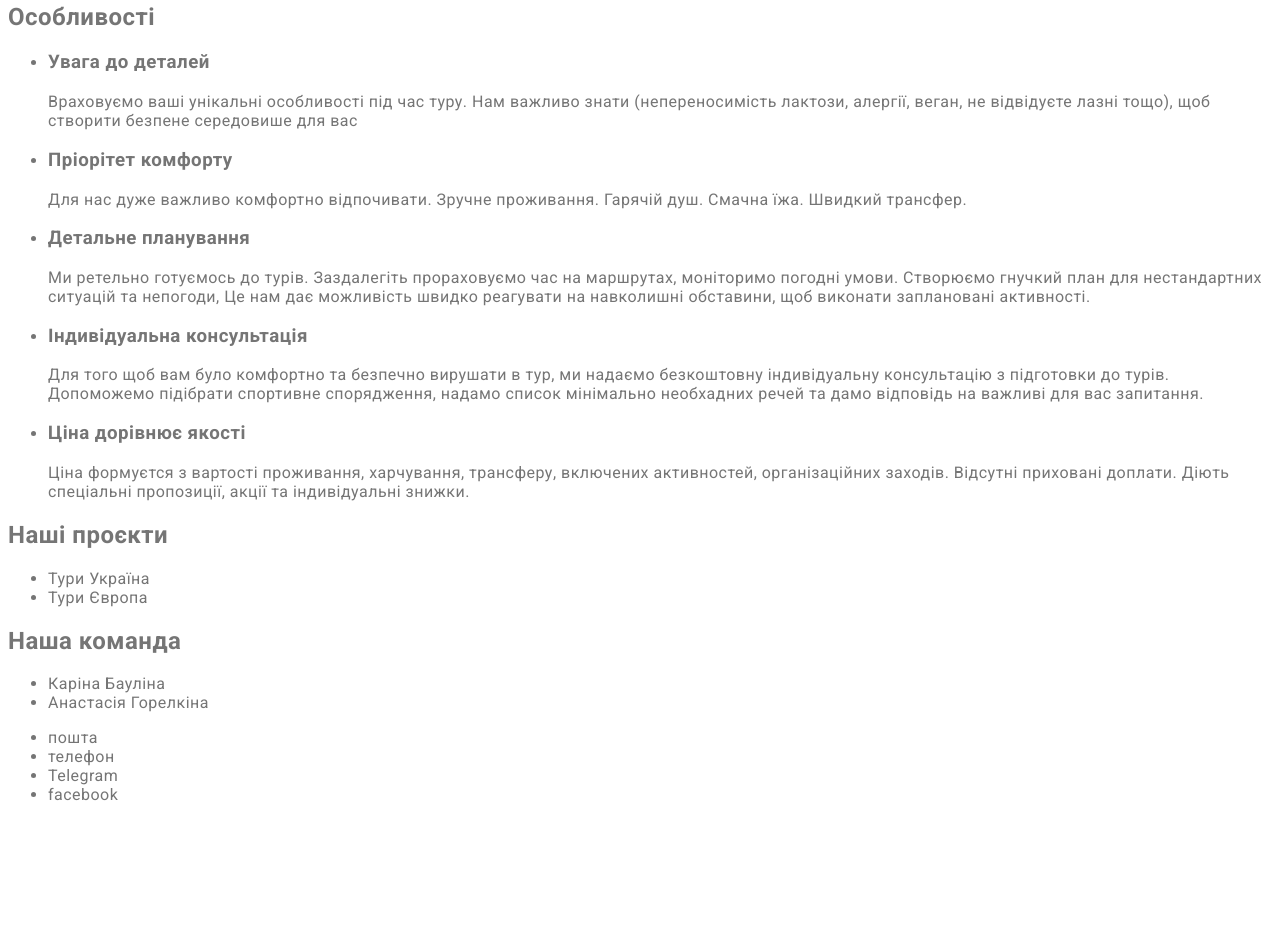
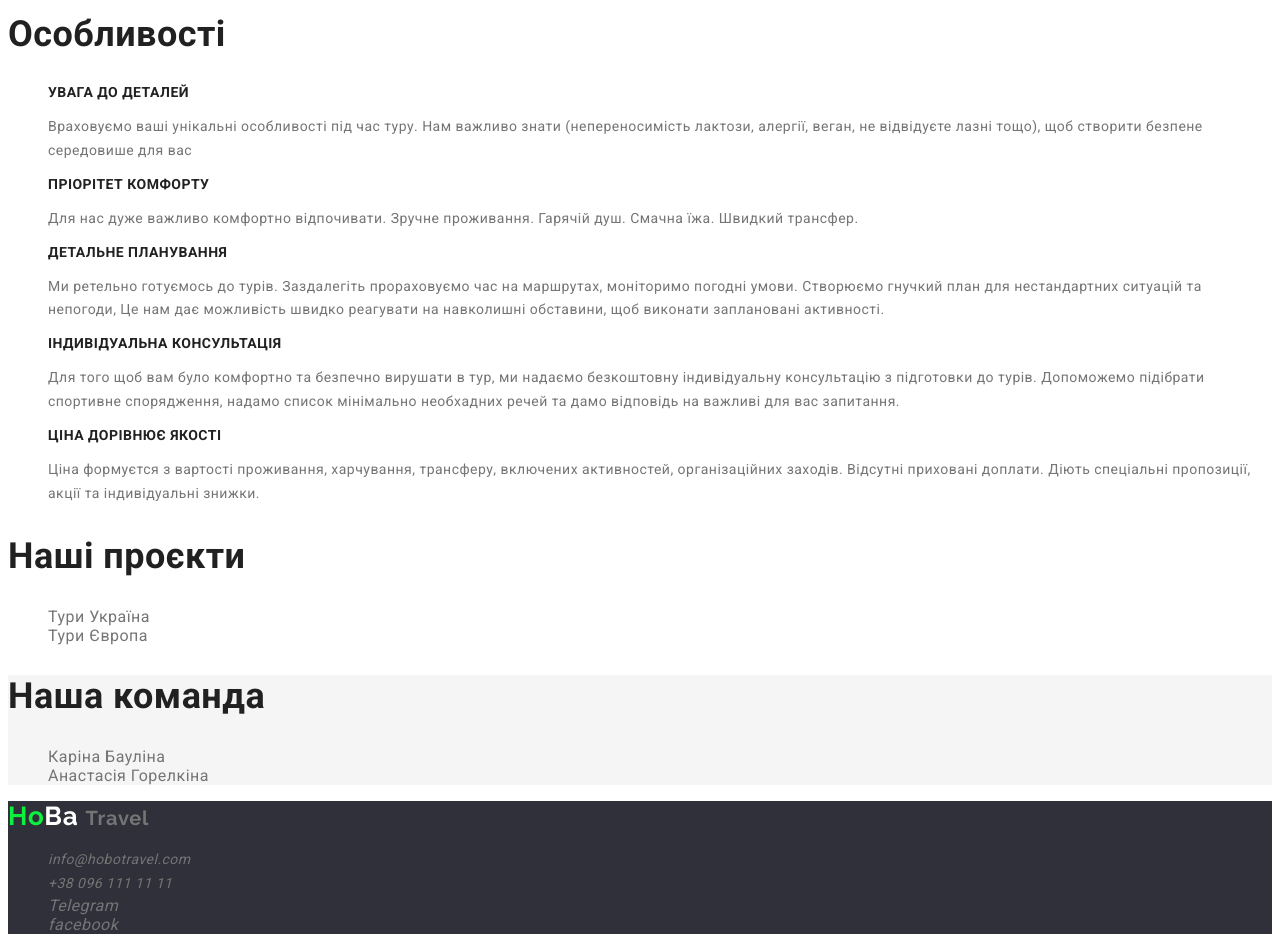
Before and after one commit to AnastasiyaGorelkina/HoBaTravel, a plain HTML site: page index.html in a window 1280 px wide. Shown: the part 390-1340 px from the top of the page. Before the commit the page ends 1210 px from the top, so only its background shows below. Drawn offline with Linux system fonts and the light colour scheme.

Commit message:
basic styles

```diff
--- a/CSS/styles.css
+++ b/CSS/styles.css
@@ -34,6 +34,9 @@
 
     .logo-head{
         color:var(--logo-accsent) ;
+    }
+    .logo-footer{
+        color: var(--secondary-ac-color);
     }
 
     .logo-text{
@@ -106,3 +109,91 @@
     line-height: 1.88;
     letter-spacing: 0.06em;
 }
+
+/* Кнопки */
+    .button {
+        background-color: var(--button-color);
+        color: var(--titel-text-color);
+        cursor: pointer;
+
+        font-weight: 500;
+        font-size: 16px;
+        line-height: 1.6;
+        text-align: center;
+        letter-spacing: 0.03em;
+    }
+    .button:hover,
+    .button:focus {
+        background-color: var(--accsent-color);
+        color: var(--secondary-ac-color);
+        cursor:pointer;
+    }
+
+/* Наповнення */
+    .cover-up {
+        visibility: hidden;
+    }
+    .list{
+        list-style: none;
+    }
+    .team {
+        background-color: var(--background-basis);
+    }
+    .title {
+        color: var(--titel-text-color);
+    }
+    .title.specialty{
+        font-size: 36px;
+        line-height: 1.17;
+    }
+    .title.projects{
+        font-size: 18px;
+        line-height: 2;
+        letter-spacing: 0.06em;
+    }
+    .title.name-specialty {
+        color: var(--titel-text-color);
+
+        font-size: 14px;
+        line-height: 1.14;
+        text-transform: uppercase;
+    }
+    .title.name {
+        color: var(--titel-text-color);
+
+        font-weight: 500;
+        font-size: 16px;
+        line-height: 1.9;
+    }
+    .text.name-specialty{
+        font-size: 14px;
+        line-height: 1.7;
+    }
+    .post-name {
+        font-size: 16px;
+        line-height: 1.2;
+    }
+    .format-projects {
+        font-size: 16px;
+        line-height: 1.87;
+    }
+
+/* Підвал */
+    .footer {
+        background-color:var(--secondary-background-color) ;
+    }
+    .address-link{
+        list-style: none;
+    }
+    .address-link .link{
+        color: var(--secondary-ac-color);
+
+        font-size: 14px;
+        line-height: 1.7;
+
+        text-decoration: none;
+    }
+    .link.tel,
+    .link.mail {
+        color: var(--text-link-footer);
+    }
--- a/index.html
+++ b/index.html
@@ -43,12 +43,12 @@
             <button type="button" class="button">Замовити тур</button>
         </section>
         <!--Особливості-->
-        <section>
-            <h2>Особливості</h2>
-            <ul>
+        <section class="specialty">
+            <h2 class="title specialty">Особливості</h2>
+            <ul class="list">
                 <li>
-                    <h3>Увага до деталей</h3>
-                    <p>
+                    <h3 class="title name-specialty">Увага до деталей</h3>
+                    <p class="text name-specialty">
                        Враховуємо ваші унікальні особливості під час туру.
                        Нам важливо знати (непереносимість лактози, алергії, веган, не відвідуєте лазні тощо),
                        щоб створити безпене середовише для вас
@@ -56,16 +56,16 @@
                 </li>
 
                 <li>
-                    <h3>Пріорітет комфорту</h3>
-                    <p>
+                    <h3 class="title name-specialty">Пріорітет комфорту</h3>
+                    <p class="text name-specialty">
                         Для нас дуже важливо комфортно відпочивати.
                         Зручне проживання. Гарячій душ. Смачна їжа. Швидкий трансфер.
                     </p>
                 </li>
 
                 <li>
-                    <h3>Детальне планування</h3>
-                    <p>
+                    <h3 class="title name-specialty">Детальне планування</h3>
+                    <p class="text name-specialty">
                         Ми ретельно готуємось до турів.
                         Заздалегіть прораховуємо час на маршрутах, моніторимо погодні умови.
                         Створюємо гнучкий план для нестандартних ситуацій та непогоди,
@@ -75,8 +75,8 @@
                 </li>
 
                 <li>
-                    <h3>Індивідуальна консультація</h3>
-                    <p>
+                    <h3 class="title name-specialty">Індивідуальна консультація</h3>
+                    <p class="text name-specialty">
                         Для того щоб вам було комфортно та безпечно вирушати в тур,
                         ми надаємо безкоштовну індивідуальну консультацію з підготовки до турів.
                         Допоможемо підібрати спортивне спорядження,
@@ -86,8 +86,8 @@
                 </li>
 
                 <li>
-                    <h3>Ціна дорівнює якості</h3>
-                    <p>
+                    <h3 class="title name-specialty">Ціна дорівнює якості</h3>
+                    <p class="text name-specialty">
                        Ціна формуєтся з вартості проживання, харчування, трансферу,
                        включених активностей, організаційних заходів.
                        Відсутні приховані доплати.
@@ -97,19 +97,19 @@
             </ul>
         </section>
         <!--Чим ми займаємося-->
-        <section>
+        <section class="projects">
             <!--Наші проекти, тури, слайд шоу, графік-->
-            <h2>Наші проєкти</h2>
-            <ul>
+            <h2 class="title specialty">Наші проєкти</h2>
+            <ul class="list">
                 <li>Тури Україна</li>
                 <li>Тури Європа</li>
             </ul>
         </section>
 
-        <section>
+        <section class="team">
         <!--Наша команда-->
-            <h2>Наша команда</h2>
-            <ul>
+            <h2 class="title specialty">Наша команда</h2>
+            <ul class="list">
                 <li>Каріна Бауліна</li>
                 <li>Анастасія Горелкіна</li>
             </ul>
@@ -117,14 +117,17 @@
     </main>
 
     <!--Підвал-->
-    <footer>
+    <footer class="footer">
+        <a href="./index.html" lang="en" class="logo">Ho<span class="logo-footer">Ba</span> <span class="logo-text">Travel</span></a>
         <!--Адреса-->
-        <ul>
-            <li>пошта</li>
-            <li>телефон</li>
-            <li>Telegram</li>
-            <li>facebook</li>
-        </ul>
+        <address class="address">
+            <ul class="address-link">
+                <li><a href="mailo:info@hobotravel.com" class="link tel">info@hobotravel.com</a></li>
+                <li><a href="tel:+380961111111" class="link tel">+38 096 111 11 11</a></li>
+                <li>Telegram</li>
+                <li>facebook</li>
+            </ul>
+        </address>
     </footer>
 
 </body>
```
